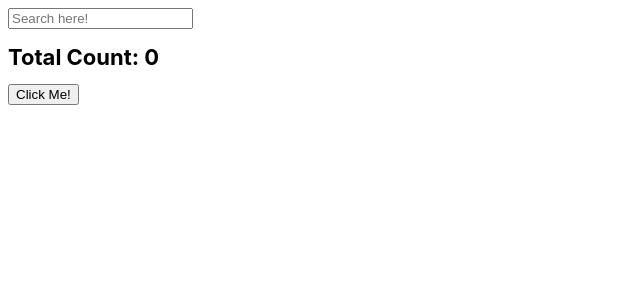
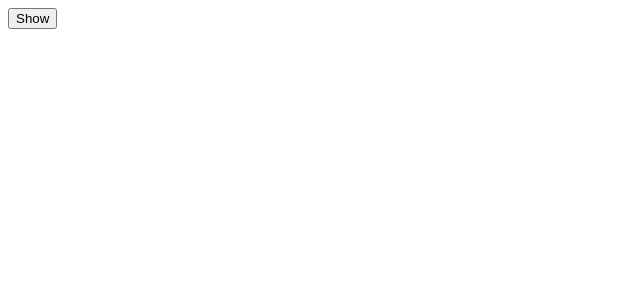
Before and after one commit to dajeongdev/practice-js, a React (Create React App) app in the folder js/NomadCoders/react-app/: page / in a window 1280 px wide. Shown: the top 300 px of the page, without its empty margins (0-640 px from the left). Built offline with nearby package versions, Linux system fonts and the light colour scheme.

Commit message:
Finish Effect

```diff
--- a/js/NomadCoders/react-app/src/App.js
+++ b/js/NomadCoders/react-app/src/App.js
@@ -2,28 +2,21 @@ import Button from "./Button";
 import styles from "./App.module.css"
 import { useState, useEffect } from "react";
 
+function Hello() {
+  useEffect(() => {
+    console.log("hi :)");
+    return () => console.log("bye *("); // 언제 컴포넌트를 삭제했는지 알 수 있다! (자주 사용하진 않음)
+  }, []);
+  return <h1>Hello</h1>;
+}
+
 function App() {
-  const [counter, setValue] = useState(0);
-  const [keyword, setKeyword] = useState("");
-  const onClick = () => setValue((prev) => prev + 1);
-  const onChange = (event) => setKeyword(event.target.value);
-  useEffect(() => {
-    console.log('I run only once.');
-  }, []);
-  useEffect(() => {
-    console.log("I run when 'keyword' changes.");
-  }, [keyword]);
-  useEffect(() => {
-    console.log("I run when 'counter' changes.");
-  }, [counter]);
-  useEffect(() => {
-    console.log("I run when keyword & counter changes.");
-  }, [keyword, counter]);
+  const [showing, setShowting] = useState(false);
+  const onClick = () => setShowting((prev) => !prev);
   return (
     <div>
-      <input type="text" onChange={onChange} value={keyword} placeholder="Search here!" />
-      <h1 className={styles.title}>Total Count: {counter}</h1>
-      <button onClick={onClick}>Click Me!</button>
+      {showing ? <Hello /> : null}
+      <button onClick={onClick}>{showing ? "Hide" : "Show"}</button>
     </div>
   );
 }
```
